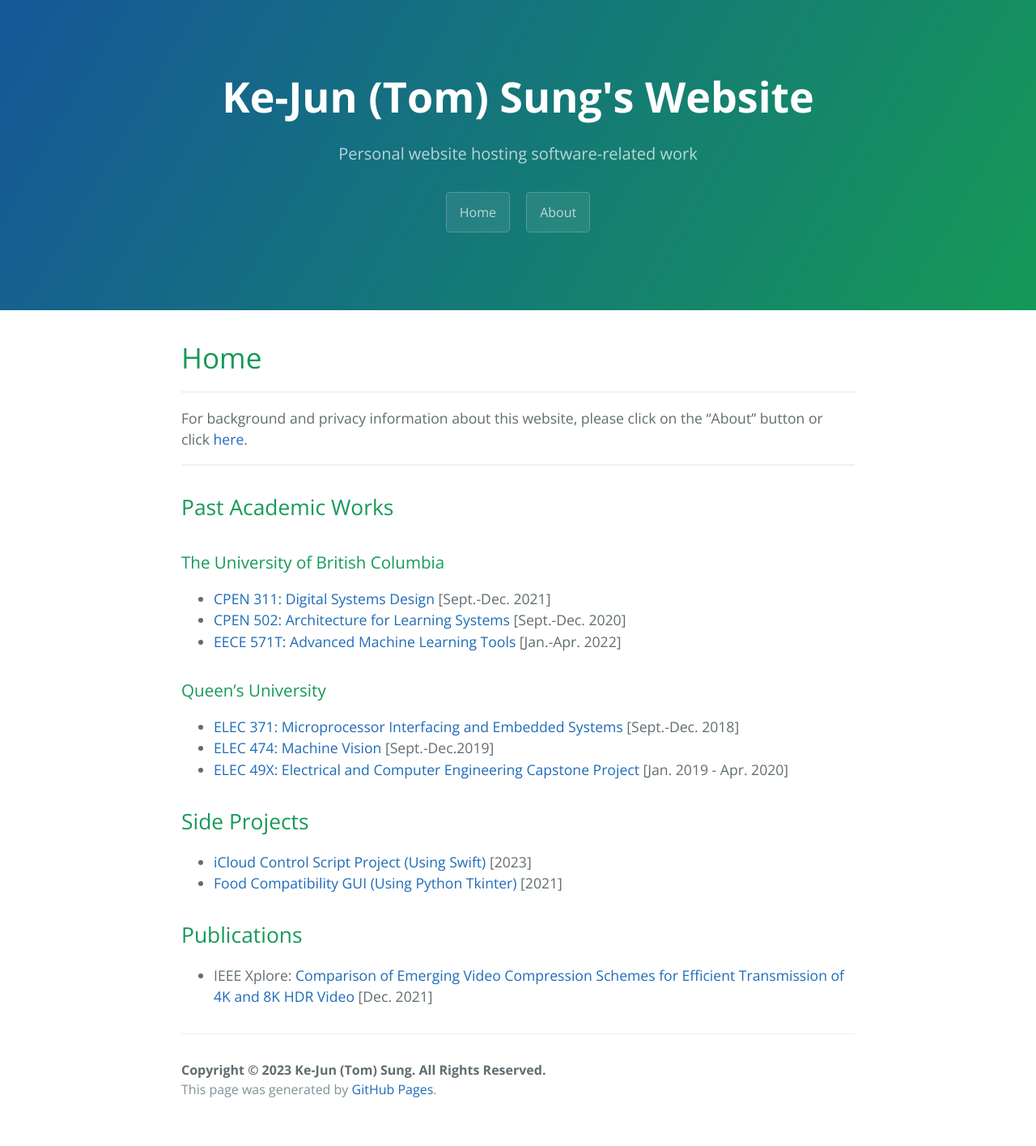
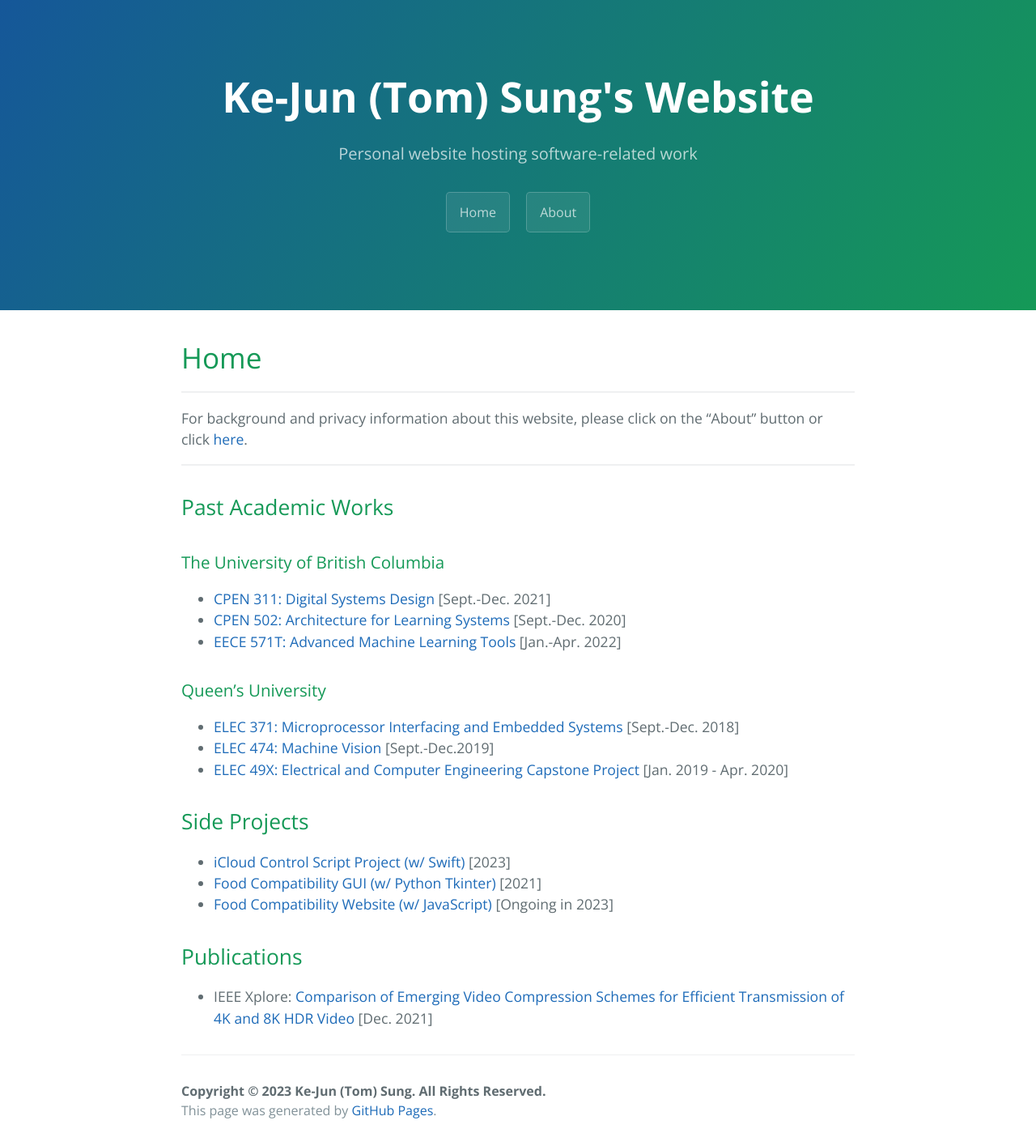
Before and after one commit to tkjsung/tkjsung.github.io, a Jekyll site: the page built from md_files/home.md, in a window 1280 px wide. Shown: the whole page at 81% size. Built offline with Jekyll 4.4.1, drawn with Linux system fonts in a browser that asks for light colours; before the commit the page ends 1389 px from its top, so only the background shows below that.

Commit message:
updated home page

```diff
--- a/md_files/home.md
+++ b/md_files/home.md
@@ -33,8 +33,9 @@ For background and privacy information about this website, please click on the "
 
 ## Side Projects
 
-* [iCloud Control Script Project (Using Swift)](/md_files/side_icloudctrlscript) [2023]
-* [Food Compatibility GUI (Using Python Tkinter)](/md_files/side_foodcompat) [2021]
+* [iCloud Control Script Project (w/ Swift)](/md_files/side_icloudctrlscript) [2023]
+* [Food Compatibility GUI (w/ Python Tkinter)](/md_files/side_foodcompat) [2021]
+* [Food Compatibility Website (w/ JavaScript)](/md_files/side_foodcompat_js) [Ongoing in 2023]
 
 ## Publications
 
```
